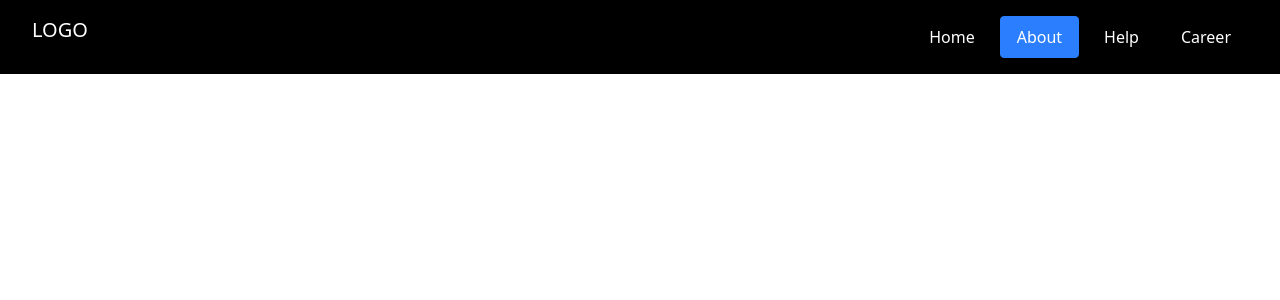
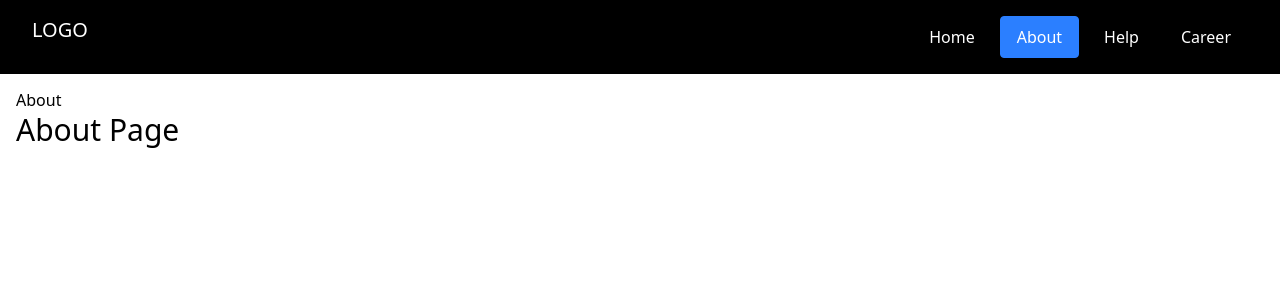
Before and after one commit to sether31/React-Routing, a React (Vite) app: page /about in a window 1280 px wide. Shown: the top 300 px of the page. Built offline with nearby package versions, Linux system fonts and the light colour scheme.

Commit message:
feat(breadcrumbs): Add breadcrumbs to indicate current page location

```diff
--- /dev/null
+++ b/src/components/breadCrumbs.jsx
@@ -0,0 +1,29 @@
+import { Link, useLocation } from 'react-router-dom'
+
+export default function BreadCrumbs() {
+  const location = useLocation();
+  let currentLink = '';
+  const pathnames = location.pathname.split('/')
+    .filter(crumb => crumb !== '');
+
+  const breadCrumbs = pathnames.map((crumb, index) => {
+    currentLink += `/${crumb}`;
+
+    const formatCrumb = crumb.charAt(0).toUpperCase() + crumb.slice(1)
+
+    return (
+      <div className='inline-block mr-1' key={crumb}>
+        <Link className='flex gap-1' to={currentLink}>
+          <p className='hover:text-gray-600'>{formatCrumb}</p>
+          {index < pathnames.length - 1 && <span>&gt;</span>}
+        </Link>
+      </div>
+    )
+  });
+
+  return (
+    <div>
+      {breadCrumbs}
+    </div>
+  )
+}
--- a/src/layouts/RootLayout.jsx
+++ b/src/layouts/RootLayout.jsx
@@ -1,5 +1,6 @@
 // layouts/RootLayout.jsx
 import { NavLink, Outlet } from "react-router-dom";
+import BreadCrumbs from "../components/breadCrumbs";
 
 export default function RootLayout() {
   return (
@@ -21,7 +22,8 @@ export default function RootLayout() {
           </NavLink>
         </nav>
       </header>
-      <main className="container-xl">
+      <main className="container-xl mt-22">
+        <BreadCrumbs />
         <Outlet />
       </main>
     </>
```
